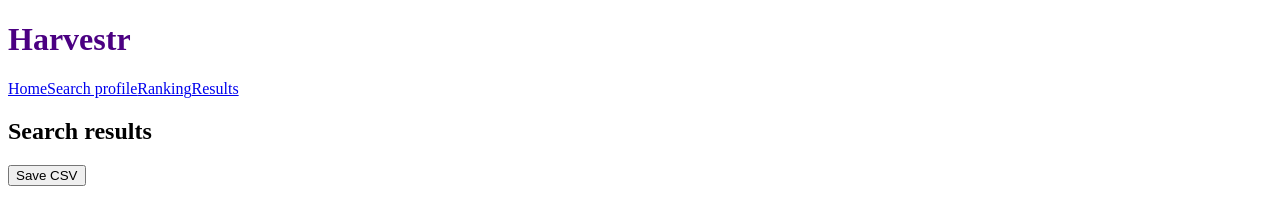
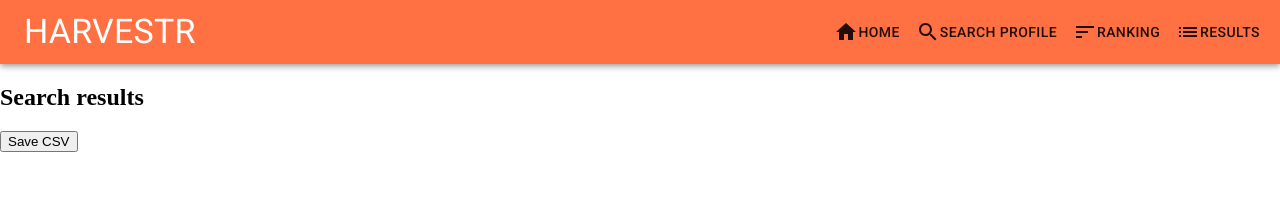
Before and after one commit to javfg/harvestr, a React app: page /harvest in a window 1280 px wide. Built offline with nearby package versions, Linux system fonts and the light colour scheme.

Commit message:
big changes, material-ui?

```diff
--- a/src/components/common/header.js
+++ b/src/components/common/header.js
@@ -1,16 +1,40 @@
 import React from 'react';
 import { NavLink } from 'react-router-dom';
 
+import { AppBar, Button, Toolbar, Typography } from '@material-ui/core';
+import { Home, List, Search, Sort } from '@material-ui/icons';
+import { withStyles } from '@material-ui/styles'
 
-const Header = () => (
+
+const styles = {
+  rightToolbar: {
+    marginLeft: 'auto',
+    marginRight: -12
+  }
+}
+
+// eslint-disable-next-line react/display-name
+const AdapterNavLink = React.forwardRef((props, ref) => <NavLink innerRef={ref} {...props} />);
+
+
+const Header = ({ classes }) => (
   <header>
-    <h1>Harvestr</h1>
-    <NavLink to="/" activeClassName="active">Home</NavLink>
-    <NavLink to="/profile" activeClassName="active">Search profile</NavLink>
-    <NavLink to="/ranking" activeClassName="active">Ranking</NavLink>
-    <NavLink to="/harvest" activeClassName="active">Results</NavLink>
+    <AppBar position="sticky" color="primary">
+      <Toolbar>
+        <Typography variant="h4">
+          HARVESTR
+        </Typography>
+
+        <section className={classes.rightToolbar}>
+          <Button component={AdapterNavLink} to="/"><Home />Home</Button>
+          <Button component={AdapterNavLink} to="/profile"><Search />Search Profile</Button>
+          <Button component={AdapterNavLink} to="/ranking"><Sort />Ranking</Button>
+          <Button component={AdapterNavLink} to="/harvest"><List />Results</Button>
+        </section>
+      </Toolbar>
+    </AppBar>
   </header>
 );
 
 
-export default Header;
+export default withStyles(styles)(Header);
--- a/src/index.html
+++ b/src/index.html
@@ -7,6 +7,8 @@
   </head>
 
   <body>
+    <link rel="stylesheet" href="https://fonts.googleapis.com/css?family=Roboto:300,400,500" />
+    <link rel="stylesheet" href="https://fonts.googleapis.com/icon?family=Material+Icons" />
     <div id="app"></div>
     <script src="index.js"></script>
   </body>
--- a/src/index.js
+++ b/src/index.js
@@ -1,16 +1,52 @@
 import React from 'react';
 import ReactDOM from 'react-dom';
 import { Provider } from 'react-redux';
+
+import { createMuiTheme } from '@material-ui/core';
 
 import AppRouter from './routers/AppRouter';
 import store from './store/store';
 
 import './styles/index.scss';
+import { MuiThemeProvider } from '@material-ui/core/styles';
 
+
+// MUI theme.
+const theme = createMuiTheme({
+  palette: {
+     primary: {
+        light: '#ffa270',
+        main: '#ff7043', //deepOrange[400]
+        dark: '#c63f17',
+        contrastText: '#fff'
+     },
+     secondary: {
+       light: '#4f83cc',
+       main: '#01579b', //lightBlue[900]
+       dark: '#002f6c'
+     },
+     extended: {
+       light: '#efefef',
+       main: '#bdbdbd', //grey[400]
+       dark: '#8d8d8d'
+     }
+  },
+  typography: {
+     useNextVariants: true
+  }
+});
+
+
+
+// App container.
 const jsx = (
-  <Provider store={store}>
-    <AppRouter />
-  </Provider>
+  <MuiThemeProvider theme={theme}>
+    <Provider store={store}>
+      <AppRouter />
+    </Provider>
+  </MuiThemeProvider>
 );
 
+
+// Render app.
 ReactDOM.render(jsx, document.getElementById('app'));
--- a/src/routers/AppRouter.js
+++ b/src/routers/AppRouter.js
@@ -11,7 +11,7 @@ import NotFoundPage from '../components/pages/NotFoundPage';
 
 
 const AppRouter = () => (
-  <BrowserRouter basename="/harvestr">
+  <BrowserRouter>
     <div>
       <Header />
       <Switch>
--- a/src/styles/index.scss
+++ b/src/styles/index.scss
@@ -3,3 +3,7 @@ $primary-color: indigo;
 h1 {
   color: $primary-color;
 }
+
+body {
+  margin: 0;
+}
```
Also changed, not shown: package.json (+22 -28 lines), 1 other file.
